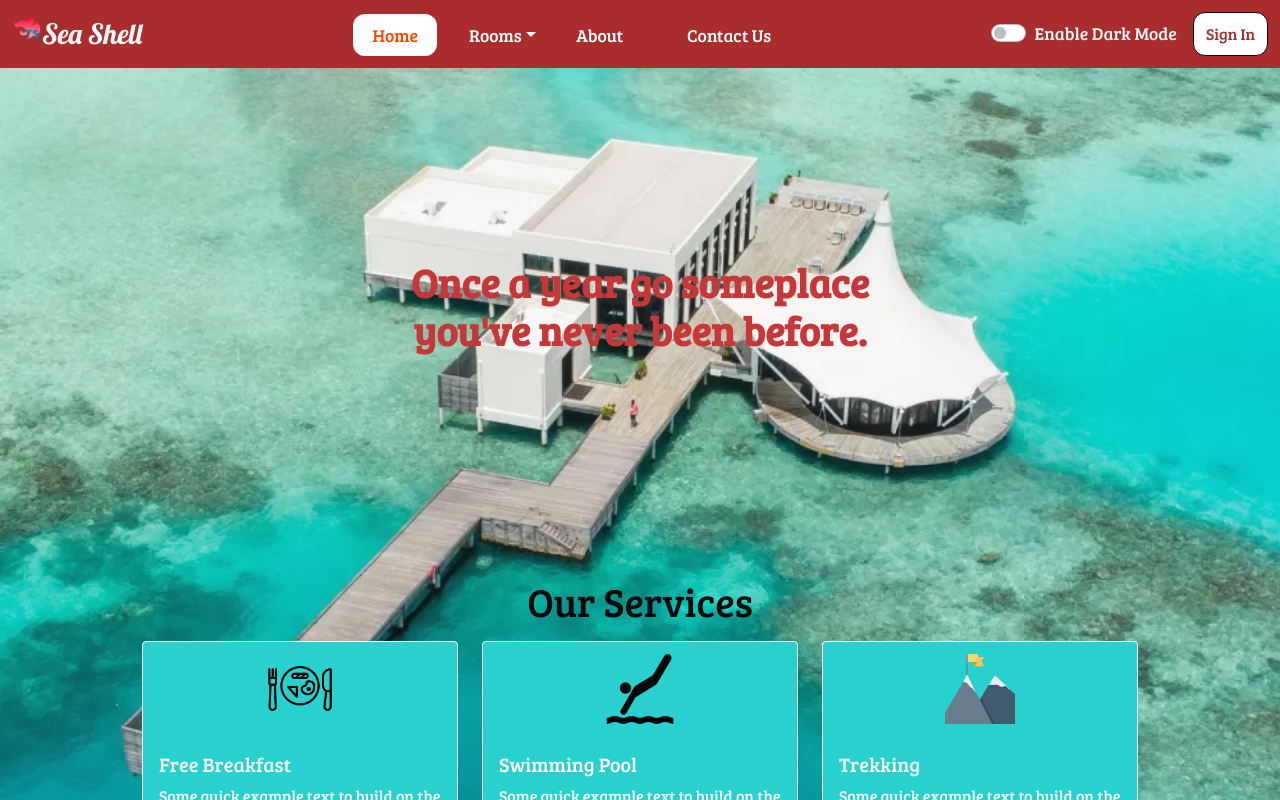
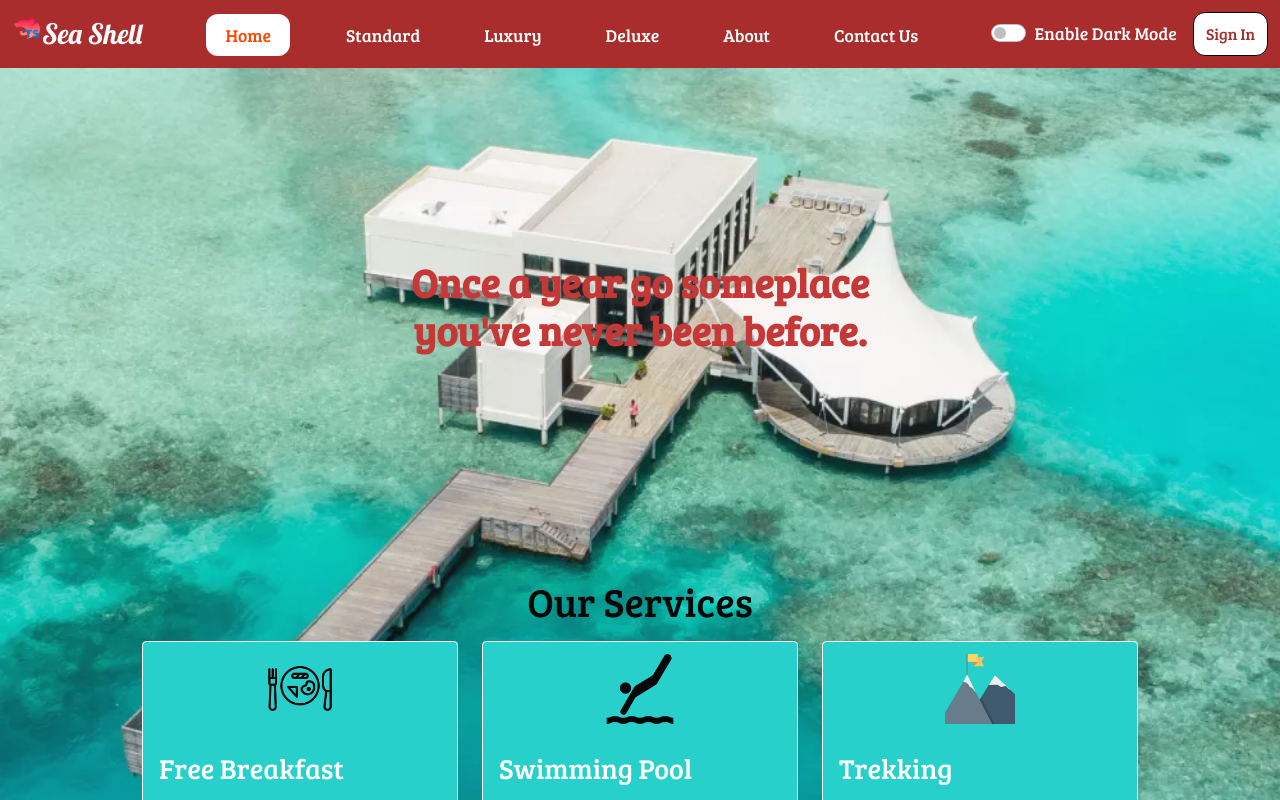
Before and after one commit to talhasaeed22/SeaShell, a React (Create React App) app: page / in a window 1280 px wide. Shown: the top 800 px of the page. Built offline with nearby package versions, Linux system fonts and the light colour scheme; a web font is replaced by a local one.

Commit message:
roomitems fixed

```diff
--- a/src/App.js
+++ b/src/App.js
@@ -29,11 +29,11 @@ function App() {
         <Routes>
         <Route exact path="/" element={<Home/>}>
         </Route>
-        <Route exact path="/Standard" element={<Rooms category="Standard" />}>
+        <Route exact path="/Standard" element={<Rooms key="123" category="Standard" />}>
         </Route>
-        <Route exact path="/Luxury" element={<Rooms category="Luxury" />}>
+        <Route exact path="/Luxury" element={<Rooms key="12" category="Luxury" />}>
         </Route>
-        <Route exact path="/Deluxe" element={<Rooms category="Deluxe" />}>
+        <Route exact path="/Deluxe" element={<Rooms key="1" category="Deluxe" />}>
         </Route>
         <Route exact path="/About" element={<About/>}>
         </Route>
--- a/src/Components/About.css
+++ b/src/Components/About.css
@@ -1,3 +1,6 @@
+body{
+    background-color: #ffe7e7;
+}
 .about-container{
     width: 80%;
     border: 2px solid grey;
--- a/src/Components/Home.js
+++ b/src/Components/Home.js
@@ -18,7 +18,7 @@ const Home = () => {
               <div className="home-card card" style={{width: "18rem;"}}>
                 <img src={breakfast} className="card-img-top" alt="Breakfast"/>
                   <div className="card-body">
-                    <h5 className="card-title">Free Breakfast</h5>
+                    <h3 className="card-title">Free Breakfast</h3>
                     <p className="card-text">Some quick example text to build on the card title and make up the bulk of the card's content.</p>
 
                   </div>
@@ -28,7 +28,7 @@ const Home = () => {
               <div className="home-card card" style={{width: "18rem;"}}>
                 <img src={pool} className="card-img-top" alt="Pool"/>
                   <div className="card-body">
-                    <h5 className="card-title">Swimming Pool</h5>
+                    <h3 className="card-title">Swimming Pool</h3>
                     <p className="card-text">Some quick example text to build on the card title and make up the bulk of the card's content.</p>
 
                   </div>
@@ -38,7 +38,7 @@ const Home = () => {
               <div className="home-card card" style={{width: "18rem;"}}>
                 <img src={mountains} className="card-img-top" alt="Trekking"/>
                   <div className="card-body">
-                    <h5 className="card-title">Trekking</h5>
+                    <h3 className="card-title">Trekking</h3>
                     <p className="card-text">Some quick example text to build on the card title and make up the bulk of the card's content.</p>
 
                   </div>
--- a/src/Components/Navbar.js
+++ b/src/Components/Navbar.js
@@ -5,10 +5,10 @@ import { Link, useLocation, useNavigate } from 'react-router-dom';
 
 function Navbar(props) {
     let navigate = useNavigate();
-    const routeChange = () =>{
+    const routeChange = () => {
         let path = `/About`;
         navigate(path);
-      }
+    }
     const location = useLocation();
     return (
         <>
@@ -26,18 +26,13 @@ function Navbar(props) {
                             <li className="nav-item mx-4">
                                 <Link className={`nav-link ${location.pathname === '/' ? "active" : ""}`} aria-current="page" to="/">Home</Link>
                             </li>
-                            <li className="nav-item dropdown">
-                                <Link className="nav-link dropdown-toggle" to="/" id="navbarDropdown" role="button" data-bs-toggle="dropdown" aria-expanded="false">
-                                    Rooms
-                                </Link>
-                                <ul className="dropdown-menu" aria-labelledby="navbarDropdown">
-                                    <li><Link className="dropdown-item" to="/Standard">Standard</Link></li>
-                                    <li><hr className="dropdown-divider"/></li>
-                                    <li><Link className="dropdown-item" to="/Luxury">Luxury</Link></li>
-                                    <li><hr className="dropdown-divider"/></li>
-                                    <li><Link className="dropdown-item" to="/Deluxe">Deluxe</Link></li>
-                                </ul>
-                            </li>
+                            <li className="nav-item mx-4"><Link className={`nav-link ${location.pathname === '/Standard' ? "active" : ""}`} aria-current="page" to="/Standard">Standard</Link></li>
+
+                            <li className="nav-item mx-4"><Link className={`nav-link ${location.pathname === '/Luxury' ? "active" : ""}`} aria-current="page" to="/Luxury">Luxury</Link></li>
+
+                            <li className="nav-item mx-4"><Link className={`nav-link ${location.pathname === '/Deluxe' ? "active" : ""}`} aria-current="page" to="/Deluxe">Deluxe</Link></li>
+
+
                             <li className="nav-item mx-4">
                                 <Link className={`nav-link ${location.pathname === '/About' ? "active" : ""}`} aria-current="page" to="/About">About</Link>
                             </li>
@@ -45,7 +40,7 @@ function Navbar(props) {
                                 <Link className={`nav-link ${location.pathname === '/Contactus' ? "active" : ""}`} aria-current="page" to="/Contactus">Contact Us</Link>
                             </li>
                         </ul>
-                        <div style={{fontSize:'1.1rem'}} className={` form-check form-switch text-light mx-3 `}>
+                        <div style={{ fontSize: '1.1rem' }} className={` form-check form-switch text-light mx-3 `}>
                             <input className="form-check-input" style={{ cursor: 'pointer' }} type="checkbox" onClick={props.switchMode} role="switch" id="flexSwitchCheckDefault" />
                             <label className="form-check-label" htmlFor="flexSwitchCheckDefault">{props.mode === 'light' ? 'Enable Dark Mode' : 'Enable Light Mode'}</label>
                         </div>
--- a/src/Components/Roomitems.js
+++ b/src/Components/Roomitems.js
@@ -2,6 +2,7 @@ import React from 'react'
 import standard from '../img/standard.jpg';
 
 function Roomitems(props) {
+
     return (
         <>
             <div className="card" style={{border:'2px solid grey'}} >
@@ -11,7 +12,6 @@ function Roomitems(props) {
                         <strong><p className="card-title">Type: {props.room.Type}</p></strong>
                         <strong><p className="card-title">Category: {props.room.Category}</p></strong>
                         <strong><p className="card-title">Price: {props.room.Price}</p></strong>
-
                         <p className="card-text">Some quick example text to build on the card title and make up the bulk of the card's content.</p>
                         <a href="/" style={{display:'block', margin:'auto'}} className="btn ">Book Now!!!</a>
                     </div>
--- a/src/Components/Rooms.js
+++ b/src/Components/Rooms.js
@@ -3,10 +3,9 @@ import Roomitems from './Roomitems'
 import './Rooms.css'
 
 function Rooms(props) {
-
+    const url = 'http://localhost:5000';
     const [rooms, setRooms] = useState([])
 
-    const url = 'http://localhost:5000';
     const fetchall = async ()=>{
         const response = await fetch( `${url}/api/rooms/fetchall` , {
             method:'GET',
@@ -16,13 +15,14 @@ function Rooms(props) {
             }
         });
         const jsonresponse = await response.json();
-
-        console.log(jsonresponse);
         setRooms(jsonresponse);
     }
-    useEffect(() => {
-      fetchall()
-    }, [])
+
+        useEffect(() => {
+
+            fetchall();
+        }, [])
+
 
 
     return (
@@ -35,9 +35,9 @@ function Rooms(props) {
             <h1 className='my-4' style={{textAlign:'center', textDecoration:"underline"}}>{props.category} Rooms</h1>
             <div className="container">
                 <div className="row">
-                    {rooms.map(room => {
-                        return <div className="col-md-4 col-sm-12 my-4 ">
-                            <Roomitems category={props.category} room ={room}/>
+                    {rooms.map((room, index)=> {
+                        return <div key={index} className="col-md-4 col-sm-12 my-4 ">
+                            <Roomitems key={index} category={props.category} room ={room}/>
                         </div>
                     })}
                 </div>
```
